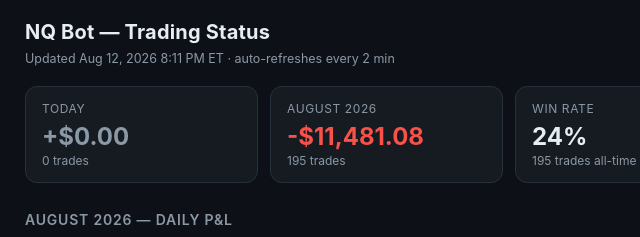
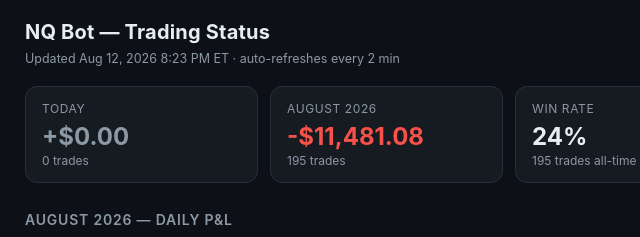
Before and after one commit to anirudhatalmale6-alt/nq-status, a plain HTML site: page index.html in a window 1280 px wide. Shown: the top 237 px of the page, 131-771 px from the left. Drawn offline with Linux system fonts and the light colour scheme.

Commit message:
status update

```diff
--- a/index.html
+++ b/index.html
@@ -74,7 +74,7 @@ footer { margin-top:34px; color:var(--muted); font-size:11.5px; text-align:cente
       <span class="pill flat">FLAT</span>
     </div>
   </header>
-  <div class="sub">Updated Aug 12, 2026  8:11 PM ET &middot; auto-refreshes every 2 min</div>
+  <div class="sub">Updated Aug 12, 2026  8:23 PM ET &middot; auto-refreshes every 2 min</div>
 
   <div class="cards"><div class="card"><div class="card-label">Today</div><div class="card-value flat">+$0.00</div><div class="card-sub">0 trades</div></div>
 <div class="card"><div class="card-label">August 2026</div><div class="card-value neg">-$11,481.08</div><div class="card-sub">195 trades</div></div>
```
